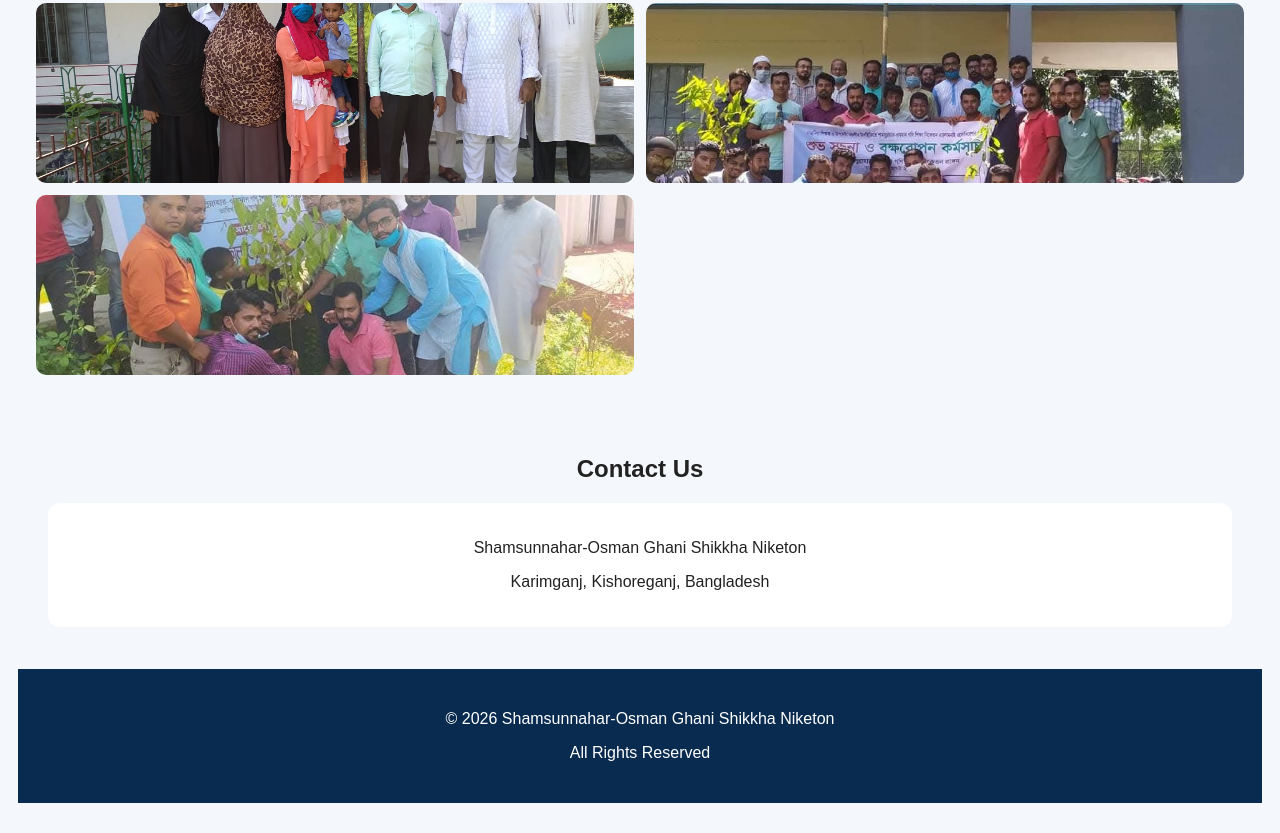
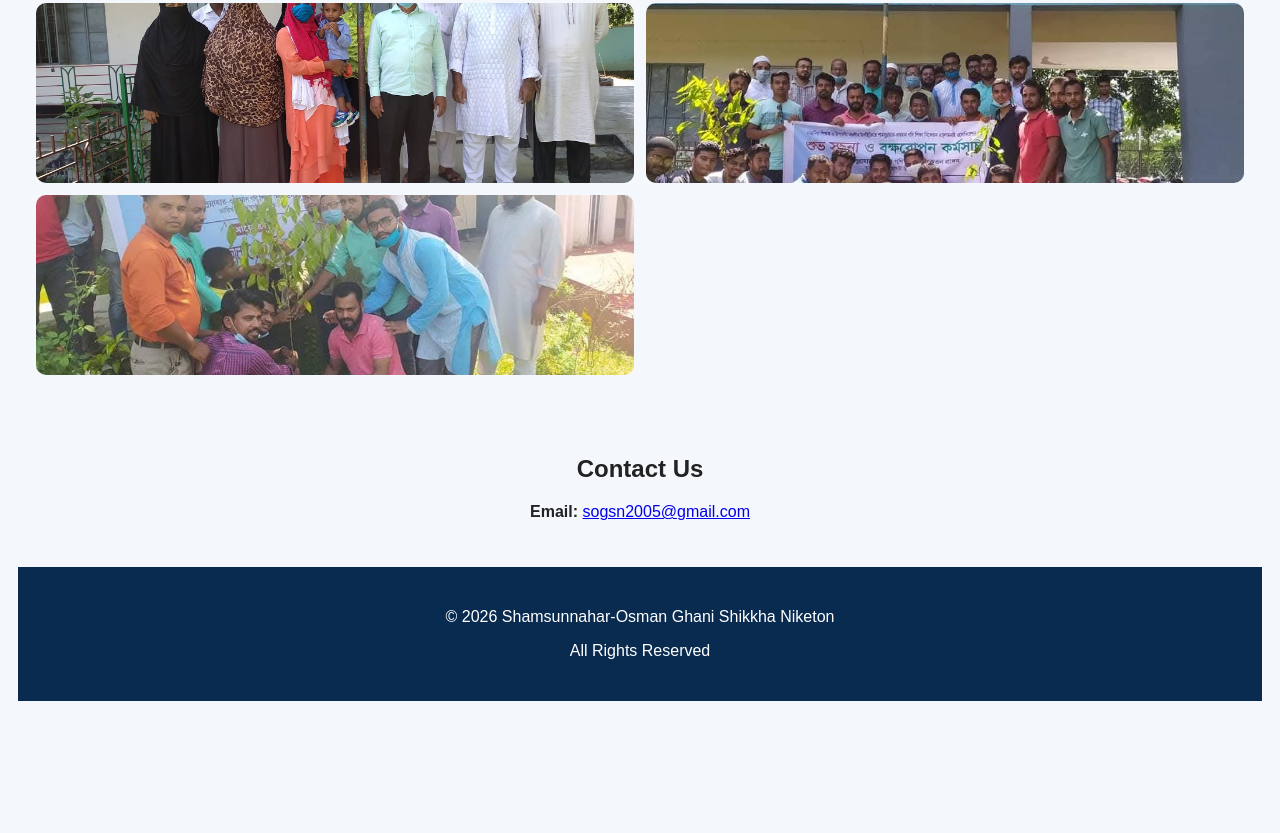
Before and after one commit to nahiyanibonsadat/Shamsunnahar-Osman-Ghani-Shikkha-Niketon-SOGSN-, a plain HTML site: page index.html in a window 1280 px wide. Shown: the part 1350-2183 px from the top of the page. After the commit the page ends 2081 px from the top, so only its background shows below. Drawn offline with Linux system fonts and the light colour scheme.

Commit message:
Update index.html

```diff
--- a/index.html
+++ b/index.html
@@ -80,10 +80,7 @@ footer{background:#092b50;color:white;text-align:center;padding:25px}
 
 <section id="contact">
 <h2>Contact Us</h2>
-<div class="card">
-<p>Shamsunnahar-Osman Ghani Shikkha Niketon</p>
-<p>Karimganj, Kishoreganj, Bangladesh</p>
-</div>
+<p><strong>Email:</strong> <a href="mailto:sogsn2005@gmail.com">sogsn2005@gmail.com</a></p>
 </section>
 
 <footer>
```
